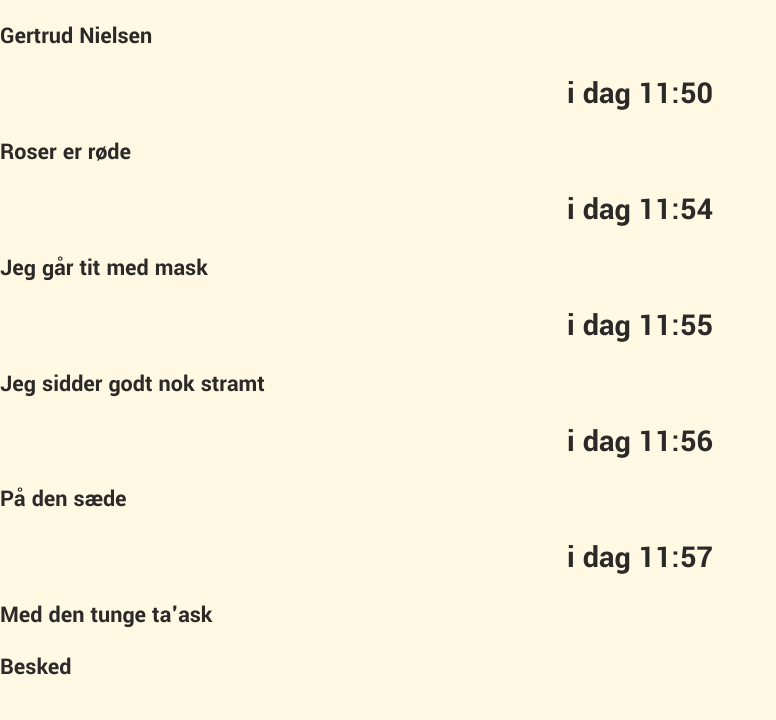
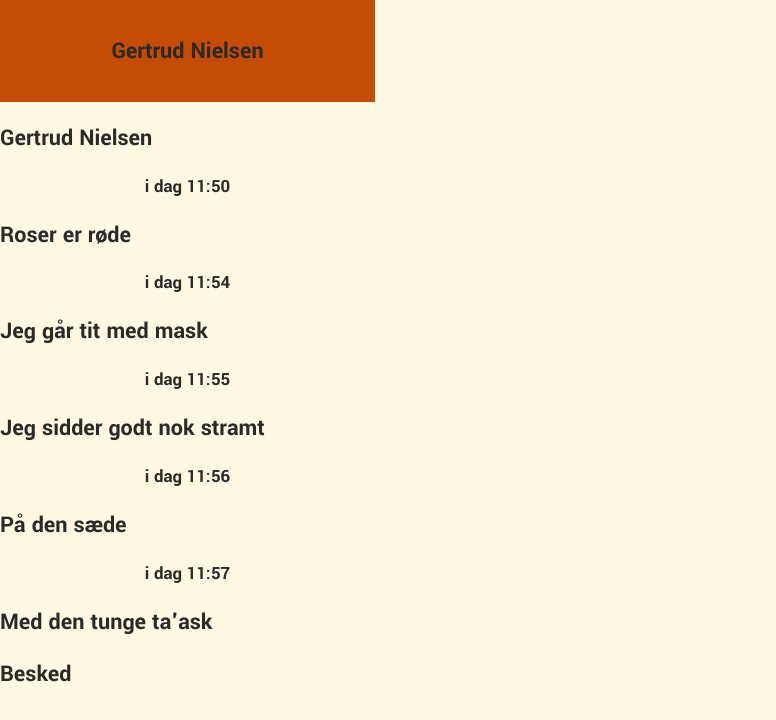
Before and after one commit to Eyenoom/homegoodies, a plain HTML site: page Chatbox_5.html in a window 1280 px wide. Shown: the whole page, without its empty margins (0-776 px from the left). Drawn offline with Linux system fonts and the light colour scheme.

Commit message:
Mikkel
jaja

```diff
--- a/Chatbox_5.html
+++ b/Chatbox_5.html
@@ -9,16 +9,20 @@
     <link rel="stylesheet" href="style.css">
 </head>
 <body>
+    <section class="topbox">
+        <h2>Gertrud Nielsen</h2>
+    </section>
+
     <h2>Gertrud Nielsen</h2>
-    <h1>i dag 11:50</h1>
+    <h3 class="tid">i dag 11:50</h3>
     <h2>Roser er røde</h2>
-    <h1>i dag 11:54</h1>
+    <h3 class="tid">i dag 11:54</h3>
     <h2>Jeg går tit med mask</h2>
-    <h1>i dag 11:55</h1>
+    <h3 class="tid">i dag 11:55</31>
     <h2>Jeg sidder godt nok stramt</h2>
-    <h1>i dag 11:56</h1>
+    <h3 class="tid">i dag 11:56</h3>
     <h2>På den sæde</h2>
-    <h1>i dag 11:57</h1>
+    <h3 class="tid">i dag 11:57</h3>
     <h2>Med den tunge ta'ask</h2>
     <h2>Besked</h2>
 </body>
--- a/style.css
+++ b/style.css
@@ -265,3 +265,24 @@ h1 {
     display: grid;
     grid-template-columns: 1fr 1fr;
 }
+/* Mikkel css */
+body {
+    max-width: 375px;
+    background-color: #fff9e4;
+    color: #2b2a28;
+    margin: 0px;
+    font-family: 'Yantramanav', sans-serif;
+}
+
+.topbox {
+    background-color: #c44c06;
+    border: 0;
+    padding: 15px;
+    left: 100px;
+    top: 100px;
+    text-align: center;
+}
+
+.tid {
+    text-align: center;
+}
```
